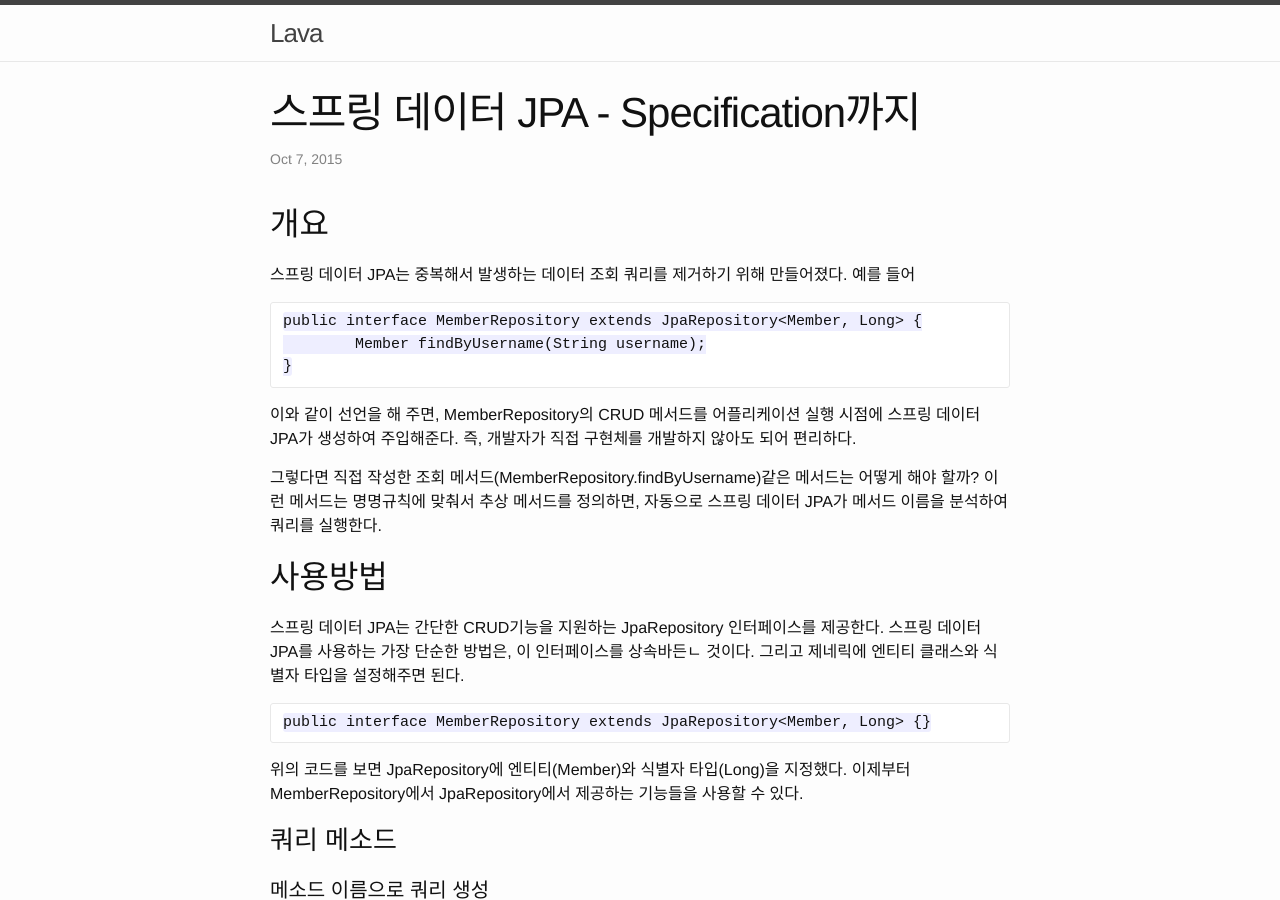
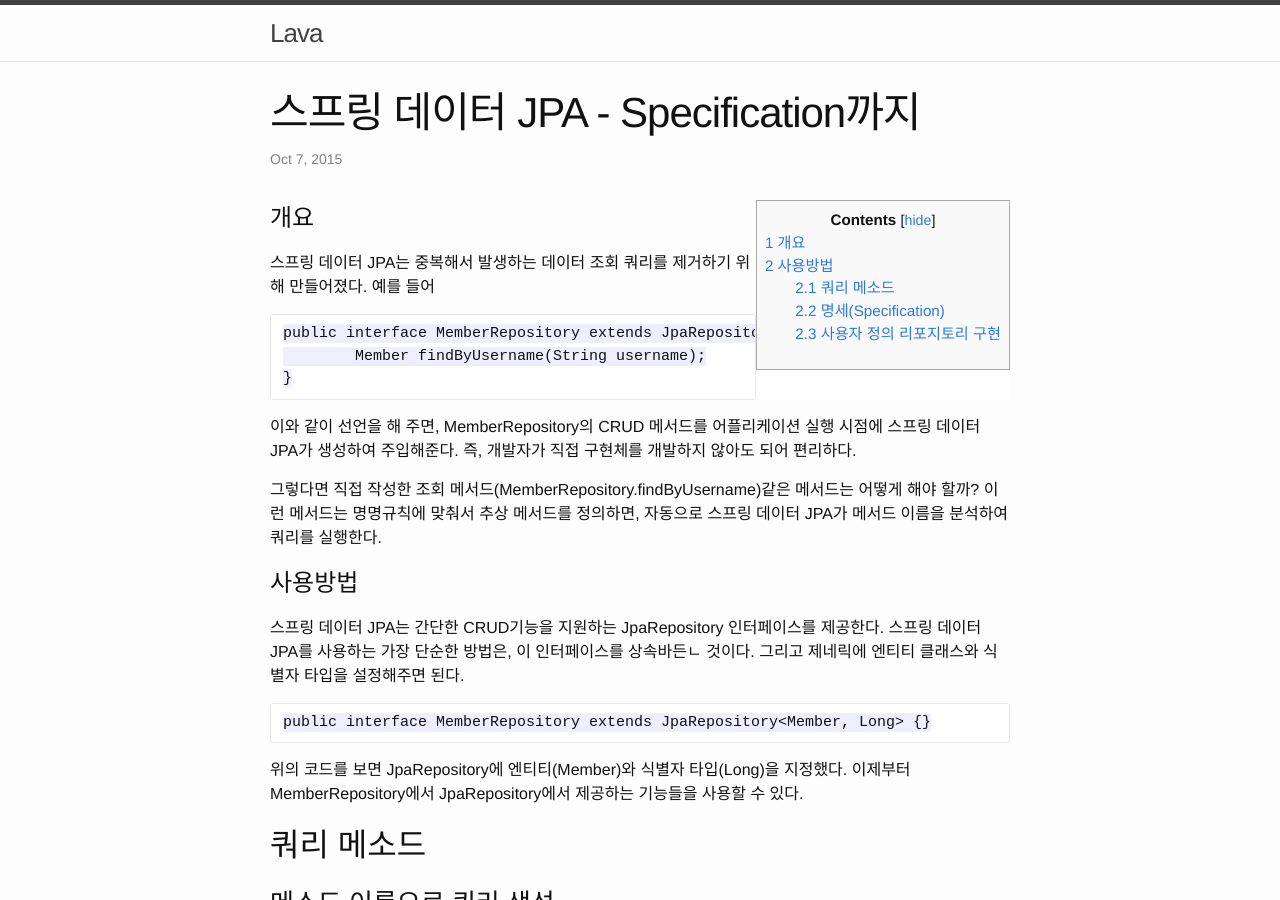
Before and after one commit to astrod/astrod.github.com, a Jekyll site: the page built from _posts/2015-10-07-SpringData-JPA 정리.markdown, in a window 1280 px wide and 900 px high. Built offline with Jekyll 4.4.1, drawn with Linux system fonts in a browser that asks for light colours; Markdown is read by kramdown in place of the engine named in the settings.

Commit message:
마크다운 조절(컨텐츠를 보이게 하기 위해서)

`````diff
--- a/_posts/2015-10-07-SpringData-JPA 정리.markdown
+++ b/_posts/2015-10-07-SpringData-JPA 정리.markdown
@@ -18,7 +19,7 @@
 
 그렇다면 직접 작성한 조회 메서드(MemberRepository.findByUsername)같은 메서드는 어떻게 해야 할까? 이런 메서드는 명명규칙에 맞춰서 추상 메서드를 정의하면, 자동으로 스프링 데이터 JPA가 메서드 이름을 분석하여 쿼리를 실행한다.
 
-## 사용방법
+# 사용방법
  스프링 데이터 JPA는 간단한 CRUD기능을 지원하는 JpaRepository 인터페이스를 제공한다. 스프링 데이터 JPA를 사용하는 가장 단순한 방법은, 이 인터페이스를 상속바든ㄴ 것이다. 그리고 제네릭에 엔티티 클래스와 식별자 타입을 설정해주면 된다.
 
 
@@ -28,9 +29,9 @@
 
 위의 코드를 보면 JpaRepository에 엔티티(Member)와 식별자 타입(Long)을 지정했다. 이제부터 MemberRepository에서 JpaRepository에서 제공하는 기능들을 사용할 수 있다.
 
-### 쿼리 메소드
+## 쿼리 메소드
 
-#### 메소드 이름으로 쿼리 생성
+### 메소드 이름으로 쿼리 생성
  이메일과 이름으로 회원을 조회하려면 다음과 같은 메소드를 정의하면 된다.
 
  ```
@@ -46,10 +47,10 @@
  이와 같은 쿼리를 만들어준다. 물론 메소드 이름은 정해진 규격에 맞춰서 지어야 한다.
 
 
-#### JPA NamedQuery
+### JPA NamedQuery
   JPA NamedQuery는 메소드 이름으로 JPA Named 쿼리를 호출할 수 있다. XML에 query name을 지정한 다음에 JPA에서 쿼리 네임을 설정해주면 된다.
 
-#### @Query, 리포지토리 메소드에 쿼리 정의
+### @Query, 리포지토리 메소드에 쿼리 정의
 리포지토리 메소드에 쿼리를 정의할 수 있다.
 
 ````
@@ -68,7 +69,7 @@
 }
 ````
 
-#### 반환 타입
+### 반환 타입
 쿼리를 실행시켰을 때 결과가 한 건 이상이면 컬렉션 인터페이스를 사용하고, 단건이면 반환 타입을 지정해야 한다.
 
 ```
@@ -79,7 +80,7 @@
 - 조회 결과가 없다면 컬렉션은 빈 컬렉션을 반환하고, 단건은 null을 반환한다.
 - 단건을 조회했는데 결과가 2건 이상이면 NonUniqueResultException을 던진다.
 
-#### 페이징과 정렬
+### 페이징과 정렬
 파라미터에 Pageable을 사용하면 반환 타입으로 List나 Page를 사용할 수 있다. 반환 타입으로 Page를 사용하면 스프링 데이터 JPA는 전체 건수를 조회하는 Count 쿼리를 추가로 호출한다.
 
 정의 코드
@@ -102,7 +103,7 @@
 int totalPages = result.gettotalPages(); // 페이지 수
 boolean hasNextPage = result.hasNextPage(); //다음 페이지 존재 여부
 ```
-### 명세(Specification)
+## 명세(Specification)
  도메인 주도 설계에서는 명세라는 개념이 있다. 스프링 데이터 JPA는 JPA Criteria로 이 개념을 사용할 수 있도록 지원한다.
 명세의 핵심 개념은 predicate인데, 이는 참이나 거짓으로 평가되는, 연산자로 조립할 수 있는 개념이다. 예를 들어 데이터를 검색하기 위한 제약 조건(where id = ?, date < ?)에서 제약조건 하나하나를 predicate라고 할 수 있다.
 
@@ -126,7 +127,7 @@
 
 이를 사용하려면 memberName와 isOrderStatus를 정의해야 한다. 이는 OrderSpec안에 정의되어 있어야 한다. Specification을 정의하려면 Specification인터페이스를 구현하는 클래스(OrderSpec)에서 toPredicate메소드를 구현하면 된다.
 
-### 사용자 정의 리포지토리 구현
+## 사용자 정의 리포지토리 구현
  사용자 정의 레포지토리를 구현하는 기능도 존재한다. 먼저 사용자 정의 인터페이스를 작성해야 한다.
 
 ```
`````
Also changed, not shown: other parts of _posts/2015-10-07-SpringData-JPA 정리.markdown (+2 -1 lines).
